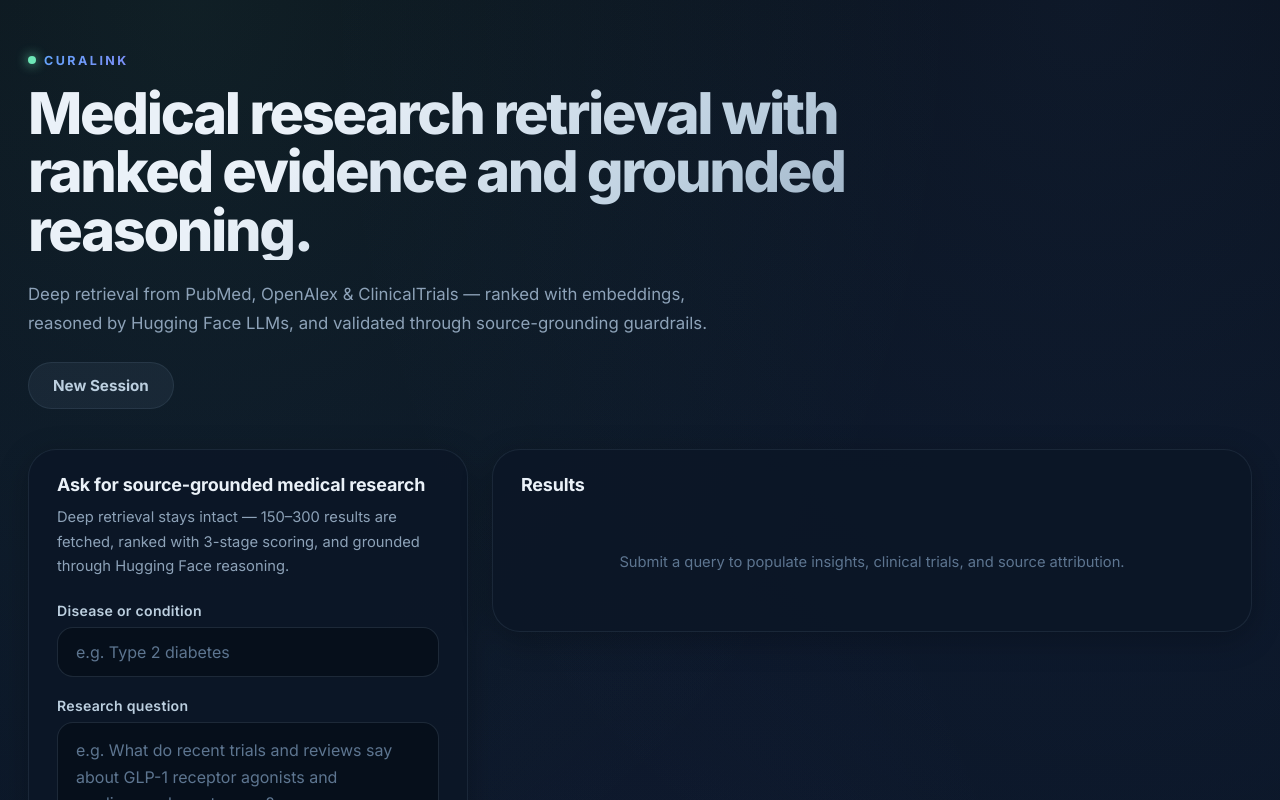
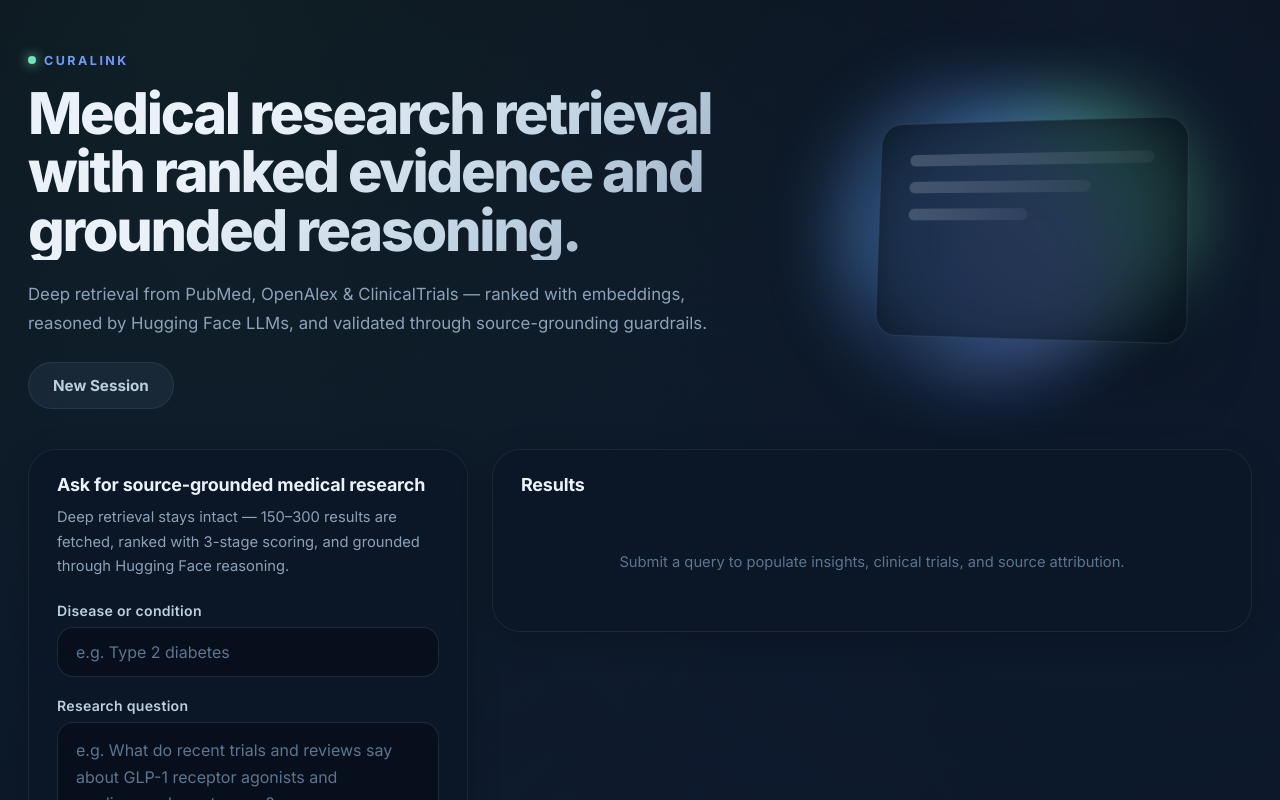
Before and after one commit to swaroopms658/curalink, a React (Vite) app in the folder frontend/: page / in a window 1280 px wide. Shown: the top 800 px of the page. Built offline with nearby package versions, Linux system fonts and the light colour scheme.

Commit message:
feat(ui): add 3D glassmorphism decorative art to hero section

```diff
--- a/frontend/src/pages/Home.jsx
+++ b/frontend/src/pages/Home.jsx
@@ -118,6 +118,17 @@ export function Home() {
             </button>
           </div>
         </div>
+
+        <div className="hero-art">
+          <div className="art-orb orb-1"></div>
+          <div className="art-orb orb-2"></div>
+          <div className="art-orb orb-3"></div>
+          <div className="art-glass">
+            <div className="glass-line"></div>
+            <div className="glass-line w-75"></div>
+            <div className="glass-line w-50"></div>
+          </div>
+        </div>
       </section>
 
       <section className="app-grid">
--- a/frontend/src/styles.css
+++ b/frontend/src/styles.css
@@ -191,12 +191,112 @@ code {
 
 /* --- Hero --- */
 .app-hero {
+  display: flex;
+  align-items: center;
+  justify-content: space-between;
+  gap: 48px;
   margin-bottom: 40px;
   animation: fadeInUp 0.6s var(--ease-out) both;
 }
 
 .hero-copy {
-  max-width: 900px;
+  flex: 1;
+  max-width: 800px;
+}
+
+/* --- Hero Art --- */
+.hero-art {
+  position: relative;
+  flex: 0 0 450px;
+  height: 300px;
+  display: flex;
+  align-items: center;
+  justify-content: center;
+  perspective: 1000px;
+}
+
+.art-orb {
+  position: absolute;
+  border-radius: 50%;
+  filter: blur(40px);
+  opacity: 0.6;
+  animation: orbFloat 8s ease-in-out infinite alternate;
+}
+
+.orb-1 {
+  width: 200px;
+  height: 200px;
+  background: var(--accent-teal);
+  top: 10%;
+  right: 15%;
+  animation-delay: 0s;
+}
+
+.orb-2 {
+  width: 250px;
+  height: 250px;
+  background: var(--accent-blue);
+  bottom: 5%;
+  left: 10%;
+  animation-delay: -3s;
+}
+
+.orb-3 {
+  width: 150px;
+  height: 150px;
+  background: var(--accent-indigo);
+  top: 40%;
+  left: 30%;
+  animation-delay: -6s;
+}
+
+.art-glass {
+  position: relative;
+  z-index: 10;
+  width: 320px;
+  height: 220px;
+  background: var(--bg-surface);
+  border: 1px solid var(--border-default);
+  border-radius: var(--radius-lg);
+  backdrop-filter: blur(12px);
+  -webkit-backdrop-filter: blur(12px);
+  box-shadow: var(--shadow-lg);
+  padding: 32px;
+  display: flex;
+  flex-direction: column;
+  gap: 16px;
+  transform: rotateY(-15deg) rotateX(5deg);
+  animation: glassHover 6s ease-in-out infinite alternate;
+}
+
+.glass-line {
+  height: 12px;
+  border-radius: var(--radius-pill);
+  background: linear-gradient(90deg, rgba(234, 241, 248, 0.2), rgba(234, 241, 248, 0.05));
+  width: 100%;
+}
+
+.glass-line.w-75 { width: 75%; }
+.glass-line.w-50 { width: 50%; }
+
+@keyframes orbFloat {
+  0% { transform: translate(0, 0) scale(1); }
+  100% { transform: translate(20px, -20px) scale(1.1); }
+}
+
+@keyframes glassHover {
+  0% { transform: rotateY(-15deg) rotateX(5deg) translateY(0); }
+  100% { transform: rotateY(-12deg) rotateX(8deg) translateY(-15px); }
+}
+
+@media (max-width: 1100px) {
+  .app-hero {
+    flex-direction: column;
+    align-items: flex-start;
+  }
+  .hero-art {
+    display: none;
+  }
 }
 
 .eyebrow {
```
Also changed, not shown: 1 other file (tests, documents, lock files or other folders).
